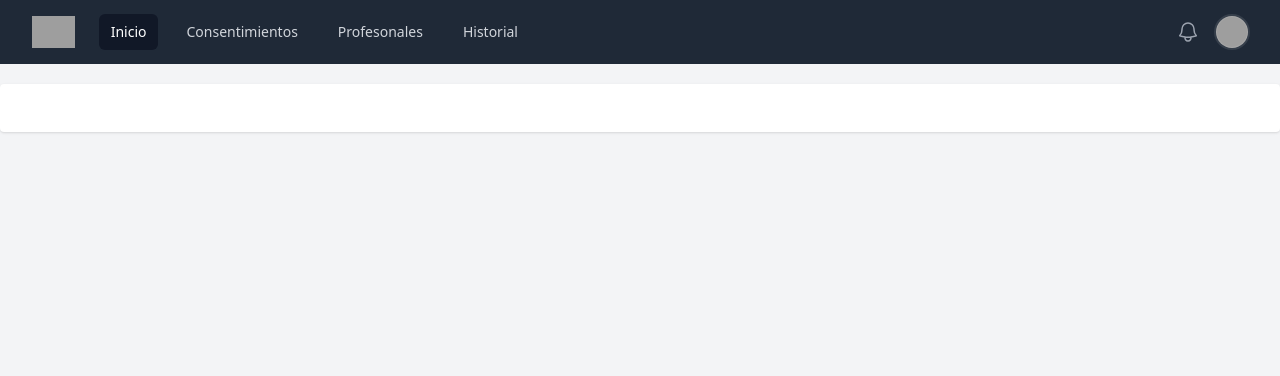
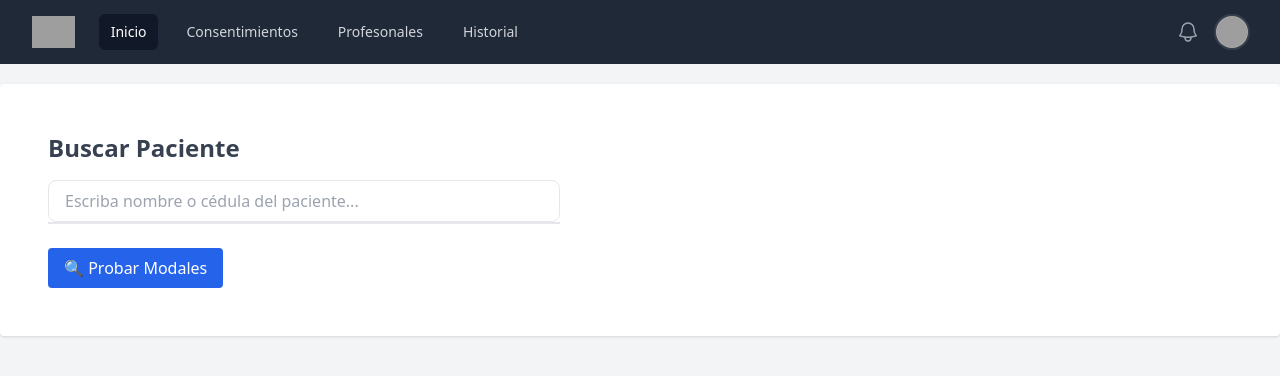
Before and after one commit to dhisoporte2021-alt/Consentimientos-Web, a Flask app: page /consentimientos in a window 1280 px wide. Shown: the top 376 px of the page. Run offline with Flask 3, Linux system fonts and the light colour scheme; some libraries are stand-ins or nearby versions; grey boxes are pictures that could not be loaded.

Commit message:
ajustes de vista 2

```diff
--- a/app.py
+++ b/app.py
@@ -37,7 +37,7 @@ def index():
 
 @app.route("/consentimientos")
 def consentimientos():
-    return render_template("consentimientos.html")
+    return render_template("./consentimientos.html")
 
 @app.route("/formulario")
 def formulario():
@@ -263,6 +263,7 @@ def pacientes_agregar():
         nombre = request.form["nombre"]
         cedula = request.form["cedula"]
         lugar = request.form["lugar_expedicion"]
+        tipo = request.form["tipo_documento"]
         fecha_nac = request.form["fecha_nacimiento"]
 
         # Procesar firma
@@ -275,9 +276,9 @@ def pacientes_agregar():
 
         db = get_db()
         db.execute("""
-            INSERT INTO pacientes (nombre, cedula, lugar_expedicion, firma, fecha_nacimiento)
-            VALUES (?, ?, ?, ?, ?)
-        """, (nombre, cedula, lugar, nombre_firma, fecha_nac))
+            INSERT INTO pacientes (nombre, cedula, lugar_expedicion, firma, fecha_nacimiento, tipo_documento)
+            VALUES (?, ?, ?, ?, ?, ?)
+        """, (nombre, cedula, lugar, nombre_firma, tipo, fecha_nac))
         db.commit()
         db.close()
 
@@ -294,6 +295,7 @@ def pacientes_editar(id):
         nombre = request.form["nombre"]
         cedula = request.form["cedula"]
         lugar = request.form["lugar_expedicion"]
+        tipo = request.form["tipo_documento"]
         fecha_nac = request.form["fecha_nacimiento"]
 
         firma_archivo = request.files["firma"]
@@ -306,14 +308,14 @@ def pacientes_editar(id):
 
         if nombre_firma:
             db.execute("""
-                UPDATE pacientes SET nombre=?, cedula=?, lugar_expedicion=?, fecha_nacimiento=?, firma=?
+                UPDATE pacientes SET nombre=?, cedula=?, lugar_expedicion=?, tipo_documento=? fecha_nacimiento=?, firma=?
                 WHERE id=?
-            """, (nombre, cedula, lugar, fecha_nac, nombre_firma, id))
+            """, (nombre, cedula, lugar, fecha_nac, tipo, nombre_firma, id))
         else:
             db.execute("""
-                UPDATE pacientes SET nombre=?, cedula=?, lugar_expedicion=?, fecha_nacimiento=?
+                UPDATE pacientes SET nombre=?, cedula=?, lugar_expedicion=?,tipo_documento=?, fecha_nacimiento=?
                 WHERE id=?
-            """, (nombre, cedula, lugar, fecha_nac, id))
+            """, (nombre, cedula, lugar, tipo, fecha_nac, id))
 
         db.commit()
         db.close()
@@ -333,29 +335,81 @@ def pacientes_eliminar(id):
     db.close()
     return redirect(url_for("pacientes_lista"))
 
+# @app.route("/buscar_pacientes")
+# def buscar_pacientes():
+#     termino = request.args.get("q", "").strip()
+
+#     # Si no escriben nada → no devuelve nada para evitar recargar todo
+#     if termino == "":
+#         return jsonify([])
+
+#     conn = sqlite3.connect("database.db")
+#     conn.row_factory = sqlite3.Row
+#     cur = conn.cursor()
+
+#     cur.execute("""
+#         SELECT id, nombre, tipo_documento, cedula, ciudad_expedicion
+#         FROM pacientes
+#         WHERE documento LIKE ? OR nombre LIKE ?
+#         ORDER BY nombre ASC
+#         LIMIT 20
+#     """, (f"%{termino}%", f"%{termino}%"))
+
+#     resultados = [dict(row) for row in cur.fetchall()]
+
+#     return jsonify(resultados)
 @app.route("/buscar_pacientes")
 def buscar_pacientes():
     termino = request.args.get("q", "").strip()
 
-    # Si no escriben nada → no devuelve nada para evitar recargar todo
     if termino == "":
         return jsonify([])
 
-    conn = sqlite3.connect("mi_base.db")
-    conn.row_factory = sqlite3.Row
+    conn = get_db()
     cur = conn.cursor()
 
     cur.execute("""
-        SELECT id, nombre, tipo_documento, documento, ciudad_expedicion
+        SELECT id, nombre, tipo_documento, cedula, lugar_expedicion
         FROM pacientes
-        WHERE documento LIKE ? OR nombre LIKE ?
+        WHERE cedula LIKE ? OR nombre LIKE ?
         ORDER BY nombre ASC
         LIMIT 20
     """, (f"%{termino}%", f"%{termino}%"))
 
     resultados = [dict(row) for row in cur.fetchall()]
+    conn.close()
 
     return jsonify(resultados)
+
+@app.route("/api/buscar_paciente")
+def api_buscar_paciente():
+    query = request.args.get("query", "").strip()
+
+    if not query:
+        return {"result": []}
+
+    db = get_db()
+    data = db.execute("""
+        SELECT id, nombre, cedula, lugar_expedicion
+        FROM pacientes
+        WHERE nombre LIKE ? OR cedula LIKE ?
+        ORDER BY nombre LIMIT 10
+    """, (f"%{query}%", f"%{query}%")).fetchall()
+    db.close()
+
+    # Convertir a lista normal
+    pacientes = [
+        {
+            "id": p["id"],
+            "nombre": p["nombre"],
+            "cedula": p["cedula"],
+            "ciudad": p["lugar_expedicion"]
+        }
+        for p in data
+    ]
+
+    return {"result": pacientes}
+
 
 #MENOR DE EDAD
 
--- a/database.py
+++ b/database.py
@@ -27,6 +27,7 @@ def init_db():
             id INTEGER PRIMARY KEY AUTOINCREMENT,
             nombre TEXT NOT NULL,
             cedula TEXT NOT NULL UNIQUE,
+            tipo_documento TEXT,
             lugar_expedicion TEXT,
             fecha_nacimiento TEXT,
             firma TEXT
--- a/static/js/scripts.js
+++ b/static/js/scripts.js
@@ -0,0 +1,99 @@
+let timer = null;
+
+document.getElementById("buscarInput")?.addEventListener("input", function () {
+    clearTimeout(timer);
+
+    timer = setTimeout(() => {
+        let q = this.value.trim();
+
+        if (q.length === 0) {
+            document.getElementById("resultados").innerHTML = "";
+            document.getElementById("resultados").classList.add("hidden");
+            return;
+        }
+
+        fetch(`/buscar_pacientes?q=${q}`)
+            .then(res => res.json())
+            .then(data => {
+                let cont = document.getElementById("resultados");
+
+                if (data.length === 0) {
+                    cont.innerHTML = `<div class="p-3 text-gray-500">Sin resultados...</div>`;
+                    cont.classList.remove("hidden");
+                    return;
+                }
+
+                let html = "";
+                data.forEach(p => {
+                    html += `
+                        <div class="p-3 border-b hover:bg-blue-50 cursor-pointer"
+                             onclick="seleccionarPaciente(${p.id}, '${p.nombre}', '${p.tipo_documento}', '${p.cedula}', '${p.lugar_expedicion}')">
+                            <strong>${p.nombre}</strong><br>
+                            <span class="text-sm text-gray-600">${p.tipo_documento}: ${p.cedula}</span>
+                        </div>
+                    `;
+                });
+
+                cont.innerHTML = html;
+                cont.classList.remove("hidden");
+            });
+
+    }, 300);
+});
+
+function seleccionarPaciente(id, nombre, tipoDoc, documento, ciudad) {
+    console.log("PACIENTE SELECCIONADO → ID:", id);
+    abrirModalPaciente(id, nombre, tipoDoc, documento, ciudad);
+}
+function abrirModalPaciente(id, nombre, tipo, documento, ciudad) {
+  document.getElementById("pacienteNombre").textContent = nombre;
+  document.getElementById("pacienteTipo").textContent = tipo;
+  document.getElementById("pacienteDocumento").textContent = documento;
+  document.getElementById("pacienteCiudad").textContent = ciudad;
+  document.getElementById("modalPaciente").classList.remove("hidden");
+}
+
+function abrirModalFirma() {
+  document.getElementById("modalPaciente").classList.add("hidden");
+  document.getElementById("modalFirma").classList.remove("hidden");
+}
+
+function cerrarModal(id) {
+  document.getElementById(id).classList.add("hidden");
+}
+
+// Firma con Canvas
+let canvas = document.getElementById("canvasFirma");
+let ctx = canvas.getContext("2d");
+let firmando = false;
+
+canvas.addEventListener("mousedown", () => firmando = true);
+canvas.addEventListener("mouseup", () => firmando = false);
+canvas.addEventListener("mousemove", dibujar);
+
+function dibujar(e) {
+  if (!firmando) return;
+  ctx.lineWidth = 2;
+  ctx.lineCap = "round";
+  ctx.strokeStyle = "black";
+  ctx.lineTo(e.offsetX, e.offsetY);
+  ctx.stroke();
+  ctx.beginPath();
+  ctx.moveTo(e.offsetX, e.offsetY);
+}
+
+function limpiarFirma() {
+  ctx.clearRect(0, 0, canvas.width, canvas.height);
+  ctx.beginPath();
+}
+
+function guardarFirma() {
+  let firma = canvas.toDataURL("image/png");
+  console.log("Firma guardada en base64:", firma.substring(0, 50) + "...");
+  cerrarModal("modalFirma");
+}
+
+document.getElementById("menor_checkbox").addEventListener("change", function() {
+    let container = document.getElementById("menor_container");
+    container.classList.toggle("hidden", !this.checked);
+});
--- a/templates/base.html
+++ b/templates/base.html
@@ -83,6 +83,7 @@
     <div class="container mx-auto p-6 bg-white shadow rounded">
         {% block contenido %}{% endblock %}
     </div>
+<script src="{{ url_for('static', filename='js/scripts.js') }}"></script>
 
 </body>
 </html>
--- a/templates/consentimientos.html
+++ b/templates/consentimientos.html
@@ -1,75 +1,136 @@
 {% extends "base.html" %}
 
-{% block content %}
+{% block contenido %}
+<div class="p-6">
 
+  <h1 class="text-2xl font-semibold mb-4 text-gray-700">Buscar Paciente</h1>
 
-<div class="max-w-xl mx-auto mt-10">
-    <h2 class="text-xl font-bold mb-4">Buscar paciente</h2>
+  <!-- Buscador -->
+  <div class="relative max-w-lg">
+    <input id="buscarInput"
+           type="text"
+           placeholder="Escriba nombre o cédula del paciente..."
+           class="border rounded-lg w-full px-4 py-2 focus:outline-none focus:ring-2 focus:ring-blue-500" />
+    <a href="/formulario" class="bg-neutral-primary-soft block  border border-default rounded-base shadow-xs transition hover:bg-gray-200"></a>
+    <!-- Resultados dinámicos -->
+    <div id="resultados"
+         class="absolute bg-white border rounded-lg mt-1 w-full shadow hidden z-10">
+    </div>
+  </div>
 
-    <!-- Input del buscador -->
-    <input
-        id="buscarInput"
-        type="text"
-        placeholder="Escriba cédula o nombre..."
-        class="w-full p-3 border rounded-lg shadow"
-    >
+  <!-- Botón de prueba manual -->
+  <div class="mt-6">
+    <button onclick="abrirModalPaciente(1, 'Juan Pérez', 'CC', '123456789', 'Bogotá')"
+            class="bg-blue-600 text-white px-4 py-2 rounded hover:bg-blue-700">
+      🔍 Probar Modales
+    </button>
+  </div>
 
-    <!-- Contenedor de resultados -->
-    <div id="resultados" class="mt-4 bg-white shadow rounded-lg hidden"></div>
 </div>
 
-<script>
-let timer = null;
+<!-- ===================== MODAL 1 — DATOS DEL PACIENTE ===================== -->
+<div id="modalPaciente"
+     class="fixed inset-0 bg-black bg-opacity-50 flex items-center justify-center hidden z-50">
+  <div class="bg-white rounded-lg w-96 p-6 shadow-lg relative">
+    <h2 class="text-xl font-semibold mb-4">Datos del Paciente</h2>
 
-document.getElementById("buscarInput").addEventListener("input", function () {
-    clearTimeout(timer);
+    <div class="space-y-2">
+      <p><strong>Nombre:</strong> <span id="pacienteNombre"></span></p>
+      <p><strong>Tipo de documento:</strong> <span id="pacienteTipo"></span></p>
+      <p><strong>Documento:</strong> <span id="pacienteDocumento"></span></p>
+      <p><strong>Ciudad de expedición:</strong> <span id="pacienteCiudad"></span></p>
+    </div>
 
-    timer = setTimeout(() => {
-        let q = this.value.trim();
+    <div class="flex justify-end mt-5 gap-3">
+      <button onclick="cerrarModal('modalPaciente')"
+              class="px-3 py-1 border rounded text-gray-600 hover:bg-gray-100">
+        Cerrar
+      </button>
+      <button onclick="abrirModalFirma()"
+              class="bg-blue-600 text-white px-3 py-1 rounded hover:bg-blue-700">
+        Firmar
+      </button>
+    </div>
+  </div>
+</div>
 
-        if (q.length === 0) {
-            document.getElementById("resultados").innerHTML = "";
-            document.getElementById("resultados").classList.add("hidden");
-            return;
-        }
+<!-- ===================== MODAL 2 — FIRMA ===================== -->
+<div id="modalFirma"
+     class="fixed inset-0 bg-black bg-opacity-50 flex items-center justify-center hidden z-50">
+  <div class="bg-white rounded-lg w-[500px] p-6 shadow-lg relative">
+    <h2 class="text-xl font-semibold mb-4">Firma del Paciente</h2>
 
-        fetch(`/buscar_pacientes?q=${q}`)
-            .then(res => res.json())
-            .then(data => {
-                let cont = document.getElementById("resultados");
+    <p class="text-gray-600 text-sm mb-3">Use una tableta o el mouse para firmar:</p>
 
-                if (data.length === 0) {
-                    cont.innerHTML = `
-                        <div class="p-3 text-gray-500">Sin resultados...</div>
-                    `;
-                    cont.classList.remove("hidden");
-                    return;
-                }
+    <canvas id="canvasFirma"
+            class="border w-full h-48 rounded mb-3"></canvas>
 
-                let html = "";
-                data.forEach(p => {
-                    html += `
-                        <div class="p-3 border-b hover:bg-blue-50 cursor-pointer"
-                             onclick="seleccionarPaciente(${p.id}, '${p.nombre}', '${p.tipo_documento}', '${p.documento}', '${p.ciudad_expedicion}')">
-                            <strong>${p.nombre}</strong><br>
-                            <span class="text-sm text-gray-600">${p.tipo_documento}: ${p.documento}</span>
-                        </div>
-                    `;
-                });
+    <div class="flex justify-between items-center">
+      <input type="file" id="firmaArchivo" accept="image/*" class="text-sm">
+      <button onclick="limpiarFirma()" class="text-sm text-gray-600 hover:underline">Limpiar</button>
+    </div>
 
-                cont.innerHTML = html;
-                cont.classList.remove("hidden");
-            });
+    <div class="flex justify-end mt-5 gap-3">
+      <button onclick="cerrarModal('modalFirma')"
+              class="px-3 py-1 border rounded text-gray-600 hover:bg-gray-100">
+        Cancelar
+      </button>
+      <button onclick="guardarFirma()"
+              class="bg-green-600 text-white px-3 py-1 rounded hover:bg-green-700">
+        Guardar Firma
+      </button>
+    </div>
+  </div>
+</div>
 
-    }, 300); // evita saturar el servidor
-});
+<!-- ===================== SCRIPTS ===================== -->
+<!-- <script>
+function abrirModalPaciente(id, nombre, tipo, documento, ciudad) {
+  document.getElementById("pacienteNombre").textContent = nombre;
+  document.getElementById("pacienteTipo").textContent = tipo;
+  document.getElementById("pacienteDocumento").textContent = documento;
+  document.getElementById("pacienteCiudad").textContent = ciudad;
+  document.getElementById("modalPaciente").classList.remove("hidden");
+}
 
-function seleccionarPaciente(id, nombre, tipoDoc, documento, ciudad) {
-    // Aquí activaremos el Modal 1
-    console.log("PACIENTE SELECCIONADO → ID:", id);
+function abrirModalFirma() {
+  document.getElementById("modalPaciente").classList.add("hidden");
+  document.getElementById("modalFirma").classList.remove("hidden");
+}
 
-    // Aquí dejaremos la estructura lista
-    abrirModalPaciente(id, nombre, tipoDoc, documento, ciudad);
-}
-</script>
+function cerrarModal(id) {
+  document.getElementById(id).classList.add("hidden");
+} -->
+
+<!-- // Firma con Canvas
+// let canvas = document.getElementById("canvasFirma");
+// let ctx = canvas.getContext("2d");
+// let firmando = false;
+
+// canvas.addEventListener("mousedown", () => firmando = true);
+// canvas.addEventListener("mouseup", () => firmando = false);
+// canvas.addEventListener("mousemove", dibujar);
+
+// function dibujar(e) {
+//   if (!firmando) return;
+//   ctx.lineWidth = 2;
+//   ctx.lineCap = "round";
+//   ctx.strokeStyle = "black";
+//   ctx.lineTo(e.offsetX, e.offsetY);
+//   ctx.stroke();
+//   ctx.beginPath();
+//   ctx.moveTo(e.offsetX, e.offsetY);
+// }
+
+// function limpiarFirma() {
+//   ctx.clearRect(0, 0, canvas.width, canvas.height);
+//   ctx.beginPath();
+// }
+
+// function guardarFirma() {
+//   let firma = canvas.toDataURL("image/png");
+//   console.log("Firma guardada en base64:", firma.substring(0, 50) + "...");
+//   cerrarModal("modalFirma");
+// }
+// </script> -->
 {% endblock %}
--- a/templates/formulario.html
+++ b/templates/formulario.html
@@ -82,11 +82,11 @@
 
 </form>
 
-<script>
+<!-- <script>
 document.getElementById("menor_checkbox").addEventListener("change", function() {
     let container = document.getElementById("menor_container");
     container.classList.toggle("hidden", !this.checked);
 });
-</script>
+</script> -->
 
 {% endblock %}
```
Also changed, not shown: templates/pacientes/agregar.html (+14 -4 lines), templates/pacientes/lista.html (+52 -9 lines), templates/personal/lista.html (+8 -8 lines), database.db, firmas/firma_123456.png (added), firmas/firma_123456789.png (added), firmas/firma_doctor_15422647.png (added), mi_base.db (added).
